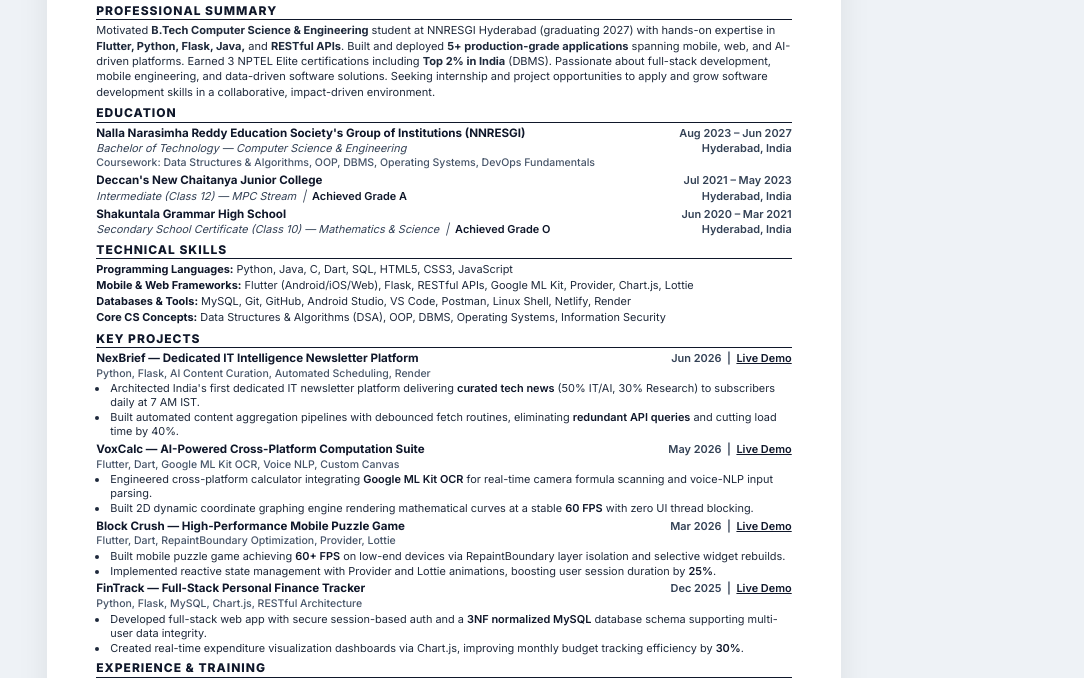
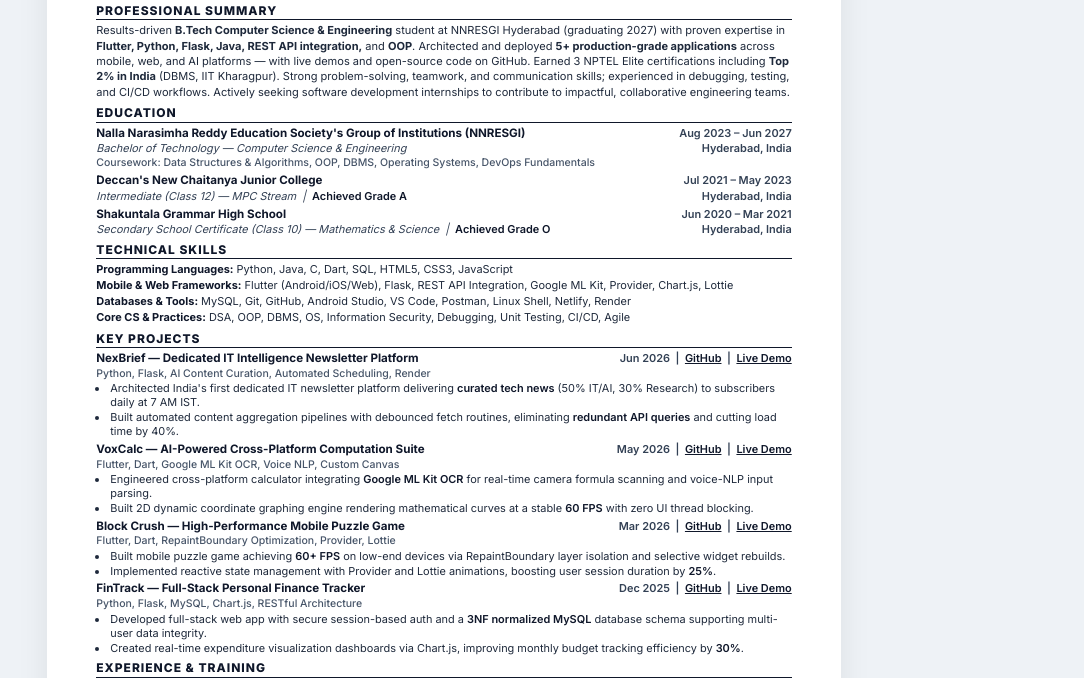
Before and after one commit to md-rounaq-ali/portfolio, a plain HTML site: page assets/resume.html in a window 1280 px wide. Shown: the part 116-794 px from the top of the page, without its empty margins (196-1280 px from the left). Drawn offline with Linux system fonts and the light colour scheme.

Commit message:
feat: ATS boost - improved summary, GitHub links, CI/CD keywords, debugging/testing skills

```diff
--- a/assets/resume.html
+++ b/assets/resume.html
@@ -238,7 +238,7 @@
     <section class="section">
         <h2 class="section-title">Professional Summary</h2>
         <p style="font-size:8.3pt; color:#1e293b; line-height:1.38;">
-            Motivated <strong>B.Tech Computer Science &amp; Engineering</strong> student at NNRESGI Hyderabad (graduating 2027) with hands-on expertise in <strong>Flutter, Python, Flask, Java,</strong> and <strong>RESTful APIs</strong>. Built and deployed <strong>5+ production-grade applications</strong> spanning mobile, web, and AI-driven platforms. Earned 3 NPTEL Elite certifications including <strong>Top 2% in India</strong> (DBMS). Passionate about full-stack development, mobile engineering, and data-driven software solutions. Seeking internship and project opportunities to apply and grow software development skills in a collaborative, impact-driven environment.
+            Results-driven <strong>B.Tech Computer Science &amp; Engineering</strong> student at NNRESGI Hyderabad (graduating 2027) with proven expertise in <strong>Flutter, Python, Flask, Java, REST API integration,</strong> and <strong>OOP</strong>. Architected and deployed <strong>5+ production-grade applications</strong> across mobile, web, and AI platforms — with live demos and open-source code on GitHub. Earned 3 NPTEL Elite certifications including <strong>Top 2% in India</strong> (DBMS, IIT Kharagpur). Strong problem-solving, teamwork, and communication skills; experienced in debugging, testing, and CI/CD workflows. Actively seeking software development internships to contribute to impactful, collaborative engineering teams.
         </p>
     </section>
 
@@ -291,13 +291,13 @@
                 <span class="skill-cat">Programming Languages:</span> Python, Java, C, Dart, SQL, HTML5, CSS3, JavaScript
             </div>
             <div class="skills-row">
-                <span class="skill-cat">Mobile &amp; Web Frameworks:</span> Flutter (Android/iOS/Web), Flask, RESTful APIs, Google ML Kit, Provider, Chart.js, Lottie
+                <span class="skill-cat">Mobile &amp; Web Frameworks:</span> Flutter (Android/iOS/Web), Flask, REST API Integration, Google ML Kit, Provider, Chart.js, Lottie
             </div>
             <div class="skills-row">
                 <span class="skill-cat">Databases &amp; Tools:</span> MySQL, Git, GitHub, Android Studio, VS Code, Postman, Linux Shell, Netlify, Render
             </div>
             <div class="skills-row">
-                <span class="skill-cat">Core CS Concepts:</span> Data Structures &amp; Algorithms (DSA), OOP, DBMS, Operating Systems, Information Security
+                <span class="skill-cat">Core CS &amp; Practices:</span> DSA, OOP, DBMS, OS, Information Security, Debugging, Unit Testing, CI/CD, Agile
             </div>
         </div>
     </section>
@@ -310,7 +310,7 @@
         <div class="item">
             <div class="row-main">
                 <span class="title-bold">NexBrief — Dedicated IT Intelligence Newsletter Platform</span>
-                <span class="meta-right">Jun 2026 &nbsp;|&nbsp; <a href="https://nexbrief-news.onrender.com/" target="_blank" rel="noopener" style="color:#0f172a;text-decoration:underline;">Live Demo</a></span>
+                <span class="meta-right">Jun 2026 &nbsp;|&nbsp; <a href="https://github.com/md-rounaq-ali/nexbrief" target="_blank" rel="noopener" style="color:#0f172a;text-decoration:underline;">GitHub</a> &nbsp;|&nbsp; <a href="https://nexbrief-news.onrender.com/" target="_blank" rel="noopener" style="color:#0f172a;text-decoration:underline;">Live Demo</a></span>
             </div>
             <div class="row-sub">
                 <span class="tech-tags">Python, Flask, AI Content Curation, Automated Scheduling, Render</span>
@@ -325,7 +325,7 @@
         <div class="item">
             <div class="row-main">
                 <span class="title-bold">VoxCalc — AI-Powered Cross-Platform Computation Suite</span>
-                <span class="meta-right">May 2026 &nbsp;|&nbsp; <a href="https://md-rounaq-ali.github.io/VoxCalc/" target="_blank" rel="noopener" style="color:#0f172a;text-decoration:underline;">Live Demo</a></span>
+                <span class="meta-right">May 2026 &nbsp;|&nbsp; <a href="https://github.com/md-rounaq-ali/VoxCalc" target="_blank" rel="noopener" style="color:#0f172a;text-decoration:underline;">GitHub</a> &nbsp;|&nbsp; <a href="https://md-rounaq-ali.github.io/VoxCalc/" target="_blank" rel="noopener" style="color:#0f172a;text-decoration:underline;">Live Demo</a></span>
             </div>
             <div class="row-sub">
                 <span class="tech-tags">Flutter, Dart, Google ML Kit OCR, Voice NLP, Custom Canvas</span>
@@ -340,7 +340,7 @@
         <div class="item">
             <div class="row-main">
                 <span class="title-bold">Block Crush — High-Performance Mobile Puzzle Game</span>
-                <span class="meta-right">Mar 2026 &nbsp;|&nbsp; <a href="https://md-rounaq-ali.github.io/block-crush-game/" target="_blank" rel="noopener" style="color:#0f172a;text-decoration:underline;">Live Demo</a></span>
+                <span class="meta-right">Mar 2026 &nbsp;|&nbsp; <a href="https://github.com/md-rounaq-ali/block-crush-game" target="_blank" rel="noopener" style="color:#0f172a;text-decoration:underline;">GitHub</a> &nbsp;|&nbsp; <a href="https://md-rounaq-ali.github.io/block-crush-game/" target="_blank" rel="noopener" style="color:#0f172a;text-decoration:underline;">Live Demo</a></span>
             </div>
             <div class="row-sub">
                 <span class="tech-tags">Flutter, Dart, RepaintBoundary Optimization, Provider, Lottie</span>
@@ -355,7 +355,7 @@
         <div class="item">
             <div class="row-main">
                 <span class="title-bold">FinTrack — Full-Stack Personal Finance Tracker</span>
-                <span class="meta-right">Dec 2025 &nbsp;|&nbsp; <a href="https://personal-finance-tracker-l1n2.onrender.com/login?next=%2F" target="_blank" rel="noopener" style="color:#0f172a;text-decoration:underline;">Live Demo</a></span>
+                <span class="meta-right">Dec 2025 &nbsp;|&nbsp; <a href="https://github.com/md-rounaq-ali/personal-finance-tracker" target="_blank" rel="noopener" style="color:#0f172a;text-decoration:underline;">GitHub</a> &nbsp;|&nbsp; <a href="https://personal-finance-tracker-l1n2.onrender.com/login?next=%2F" target="_blank" rel="noopener" style="color:#0f172a;text-decoration:underline;">Live Demo</a></span>
             </div>
             <div class="row-sub">
                 <span class="tech-tags">Python, Flask, MySQL, Chart.js, RESTful Architecture</span>
```
